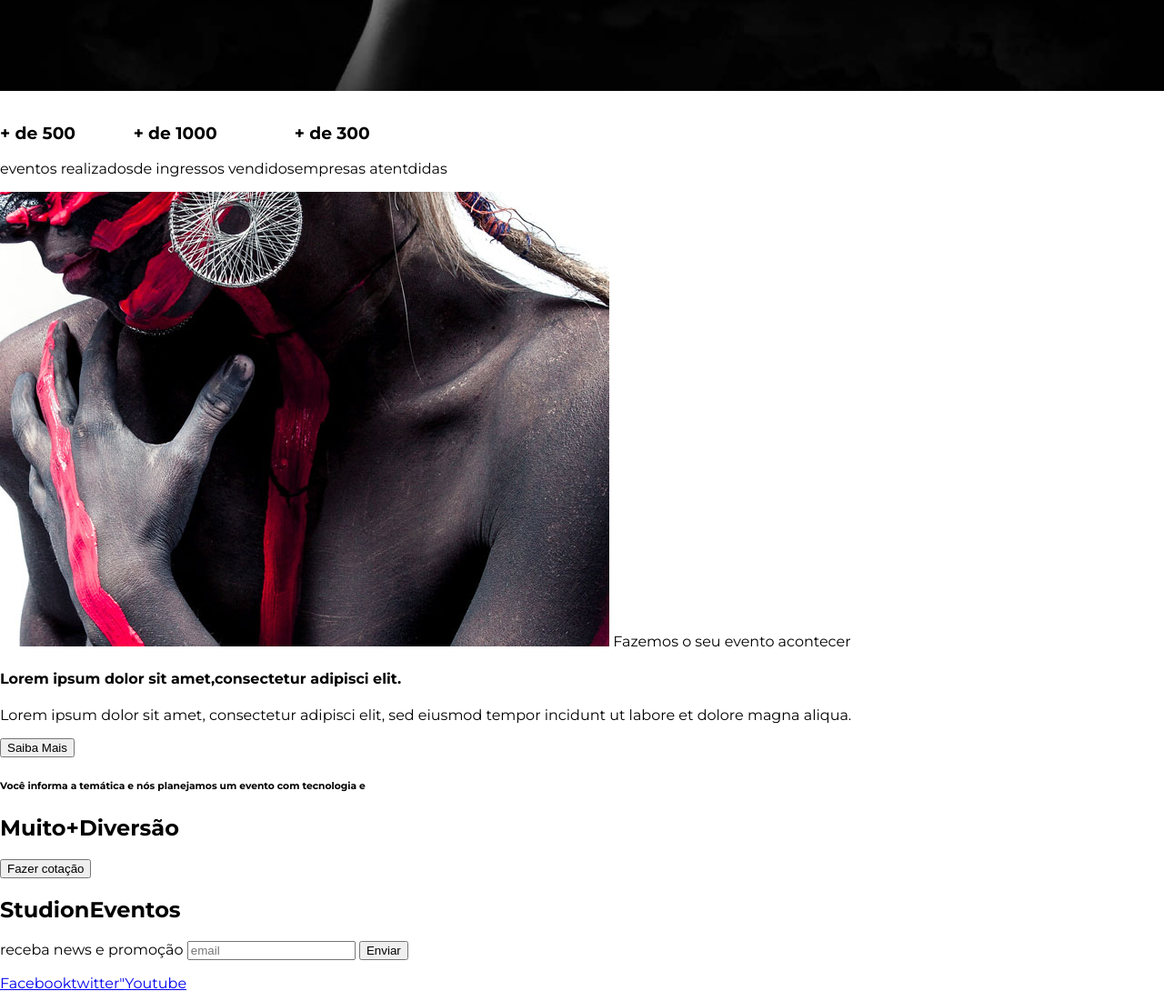
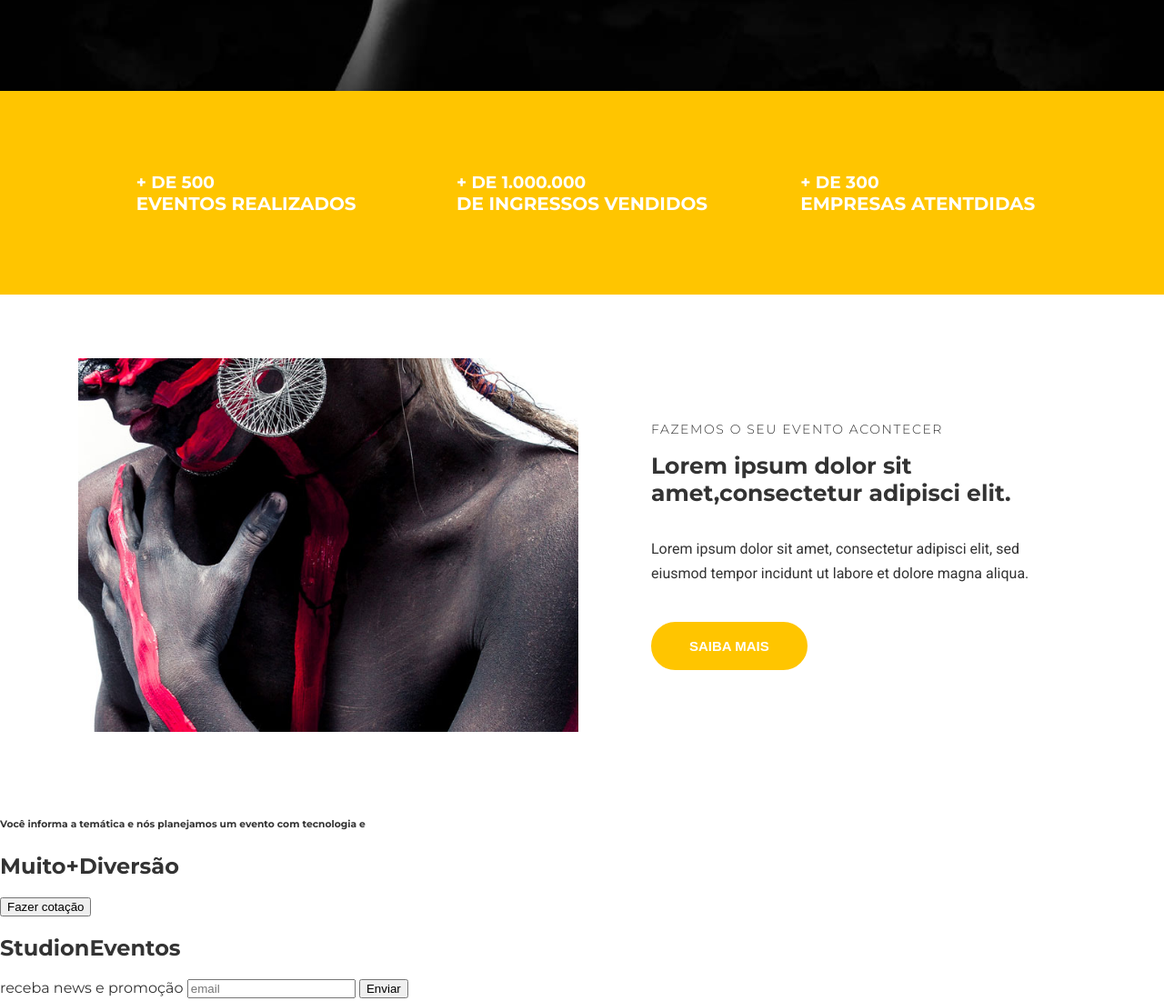
Before and after one commit to ogabrieol/studion, a website: page src/index.html in a window 1280 px wide. Shown: the part 700-1801 px from the top of the page at 91% size. Drawn offline with Linux system fonts and the light colour scheme.

Commit message:
feat(institutional): implemented institutional styles

```diff
--- a/src/index.html
+++ b/src/index.html
@@ -9,8 +9,10 @@
 
 <body>
     <nav class="navbar">
+        <div class="container navbar__container">
         <h1 class="logo-studion">
-            Studi<span class="copy--primary">on</span><span class="logo-studion_subtitle">Eventos</span>
+            Studi<span class="copy--primary">on</span>
+            <span class="logo-studion__subtitle">Eventos</span>
         </h1>
         <ul class="navbar_links">
             <li>
@@ -39,6 +41,7 @@
                         </a>
                     </li>
                 </ul>
+            </div>
             </nav>
 
     <header>
@@ -60,26 +63,42 @@
     </header>
 
     <main>
-<section id="eventos">
-<ul>
+<section id="counter">
+<ul class="container counter__container">
 <li>
-    <h3>+ de 500</h3>
+    <h3>
+        + de 500
+        <small>
             eventos realizados
+        </small>
+    </h3>
 </li>
 <li>
-    <h3>+ de 1000</h3>
+    <h3>
+        + de 1.000.000
+        <small>
             de ingressos vendidos
+        </small>
+    </h3>
 </li>
 <li>
-    <h3>+ de 300</h3>
+    <h3>
+        + de 300
+        <small>
             empresas atentdidas
+        </small>
+    </h3>
     </li>
 </ul>
 </section>
 
-<section>
-<div>
-    <img src="./images/institutional.jpg"
+<section class="container institutional">
+    <img
+    class="institutional__image"
+    src="./images/institutional.jpg"
+    alt="Studion institutional"
+    />
+<div class="institutional__copy">
     <h6> Fazemos o seu evento acontecer </h6>
     <h4>Lorem ipsum dolor sit amet,consectetur adipisci elit.</h4>
 <p>
@@ -87,7 +106,7 @@
         consectetur adipisci elit,
         sed eiusmod tempor incidunt ut labore et dolore magna aliqua.
 </p>
-<button>Saiba Mais</button>
+<button class="btn btn--institutional">Saiba Mais</button>
     </div>
 </section>
 
@@ -111,7 +130,7 @@
         </form>
         <ul>
 <li><a href="https://facebook.com/" target="blank">Facebook</a></li>
-<li><a href="https://twitter.com/" target="blank">twitter"</a></li>
+<li><a href="https://twitter.com/" target="blank">Twitter</a></li>
 <li><a href="https://youtube.com/" target="blank">Youtube</a></li>
         </ul>
         <hr />
--- a/src/style.css
+++ b/src/style.css
@@ -1,4 +1,4 @@
-@import url("https://fonts.googleapis.com/css2?family=Montserrat:wght@300;400;700;900&display=swap");
+@import url('https://fonts.googleapis.com/css2?family=Montserrat:wght@300;400;500;700;900&family=Roboto&display=swap');
 
 * {
     box-sizing: border-box;
@@ -7,13 +7,26 @@
 :root {
     font-family: 'Montserrat', sans-serif;
     font-size: 16px;
+    --color-copy: #333;
     --color-primary: #ffc500;
     --default-padding: 1rem;
+    color: var(--color-copy);
 }
 
 body {
     margin: 0;
     padding-top: 7.75rem;
+}
+
+header,
+main,
+footer {
+  overflow-x: hidden;
+}
+
+.container {
+    max-width: 1140px;
+    margin: 0 auto;
 }
 
 ul {
@@ -25,18 +38,21 @@ ul {
 .navbar {
     position: fixed;
     z-index: 1;
+    top: 0;
+    left: 0;
+    width: 100%;
+    background-color: #000;
+    color: #fff;
+}
+
+.navbar__container {
     display: grid ;
     grid-template-columns: 1fr 9fr;
     align-items: center;
-    top: 0;
-    left: 0;
 
     width: 100vw;
     height: 7.75rem;
     padding: 0 1 rem;
-
-    background-color: #000;
-    color: #fff;
 }
 
 .navbar_links {
@@ -61,14 +77,14 @@ ul {
 .logo-studion {
     font-size: 2.375rem;
     font-weight: 900;
-    line-height: 1.2ch;
+    line-height: 1ch;
     text-transform: uppercase;
     text-align: right;
 }
 
-.logo-studion_subtitle {
-    font-size: 0.875;
-    font-weight: 300;
+.logo-studion__subtitle {
+    font-size: 0.875rem;
+    font-weight: 400;
     float: right;
 }
 
@@ -130,9 +146,74 @@ line-height: 6.25rem;
 
 .btn:hover,
 .btn:active,
- .btn:focus {
+ .btn:focus,
+ .btn--institutional {
     border-color: var(--color-primary);
     background-color: var(--color-primary);
     color: #fff;
+ }
+
+#counter {
+    background-color: var(--color-primary);
+    color: #fff;
+    text-transform: uppercase;
 
 }
+
+.counter__container {
+    display: grid;
+    grid-template-columns: repeat(auto-fill, minmax(300px, 1fr));
+    place-items: center;
+        padding: 4.375rem 1rem;
+}
+
+.counter__container h3 {
+    font-size: 2.1875;
+}
+
+.counter__container h3 small {
+display: block;
+font-size: 1.25rem;
+
+}
+.institutional {
+    display: grid;
+    grid-template-columns: auto auto;
+    gap: 3.125rem;
+    align-items: center;
+    padding: 4.375rem 1rem;
+}
+
+.institutional__image {
+    max-width: 550px;
+}
+
+.institutional__copy {
+    padding: 0 1.875rem;
+}
+
+.institutional__copy h6 {
+    font-size: 0.875rem;
+    font-weight: 300;
+    letter-spacing: 0.1rem;
+    text-transform: uppercase;
+    margin: 0;
+}
+
+.institutional__copy h4 {
+    font-size: 1.5625rem;
+    margin-top: 1rem;
+}
+
+.institutional p {
+    font-family: 'Roboto', sans-serif;
+    font-size: 1.0625;
+    line-height: 1.6875rem;
+    margin-bottom: 0;
+    margin-bottom: 2.5rem;
+}
+
+.btn--institutional:hover {
+    color: var(--color-copy);
+    background: unset;
+}
```
Lines whose indentation alone changed are shown as unchanged.
